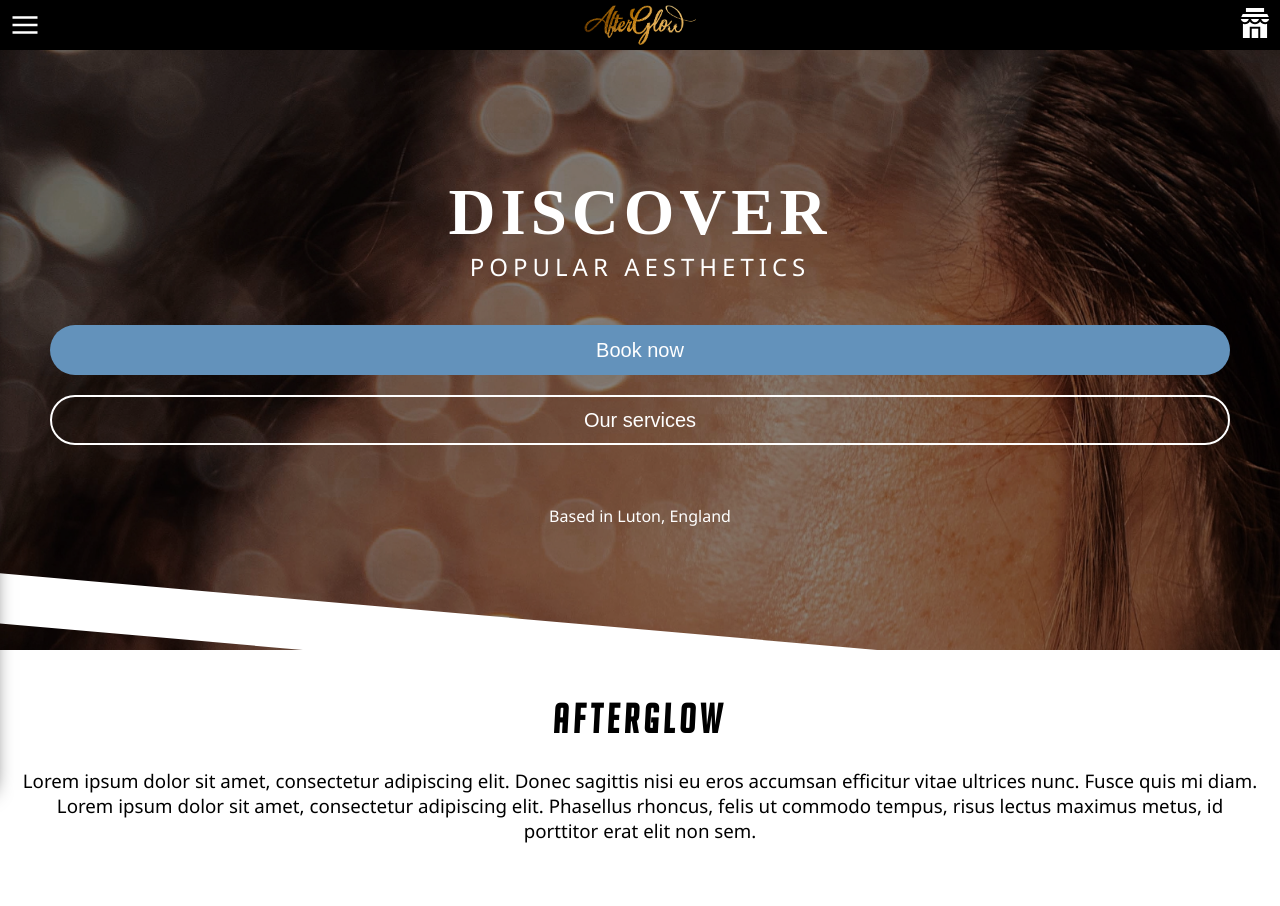
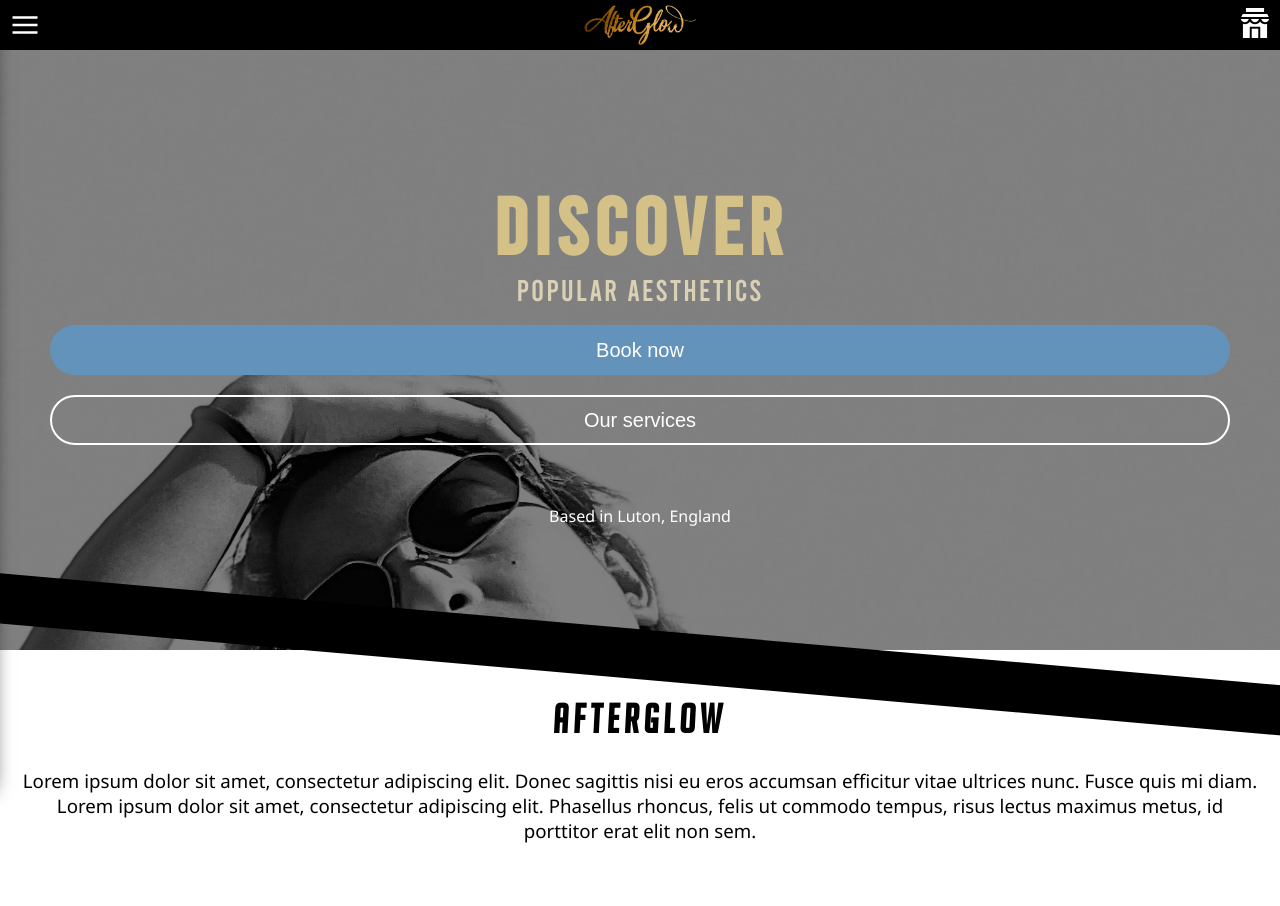
Before and after one commit to ModeraLTD/afterglow_website, a Django app: page / in a window 1280 px wide; the page is wider, and only the part inside the window is pictured. Shown: the top 906 px of that part. Run offline with Django 4.2, Linux system fonts and the light colour scheme.

Commit message:
Changes to background pic

```diff
--- a/website/static/css/index.css
+++ b/website/static/css/index.css
@@ -9,10 +9,13 @@
 }
 
 .main .bgimg {
-    background: url('images/model1.jpg');
+    background: url('images/back.png');
     background-size: cover;
-    filter: brightness(0.6);
+    filter: brightness(0.5);
     height: 600px;
+    margin-left: auto;
+    margin-right: auto;
+    display: block;
 }
 
 .main .contents {
@@ -34,14 +37,18 @@
 }
 
 .main .contents .text h1 {
-    font-size: 65px;
+    font-size: 80px;
     letter-spacing: 5px;
-    font-family: 'vanilla_whale';
+    color: rgb(211, 193, 136);
+    font-family: 'Bebas';
 }
 
 .main .contents .text h2 {
     font-weight:normal;
-    letter-spacing: 5px;
+    letter-spacing: 2px;
+    font-family: 'Bebas';
+    color:rgb(218, 209, 180);
+    font-size: 30px;
 }
 
 .main .contents .text h4 {
@@ -86,7 +93,7 @@
     width: 150%;
     max-width: 102%;
     height: 50px;
-    background-color: white;
+    background-color: black;
     margin-top: -20px;
     margin-left: -5px;
     transform: rotate(5deg);
```
Also changed, not shown: website/static/css/images/back.png (added), 1 other file.
